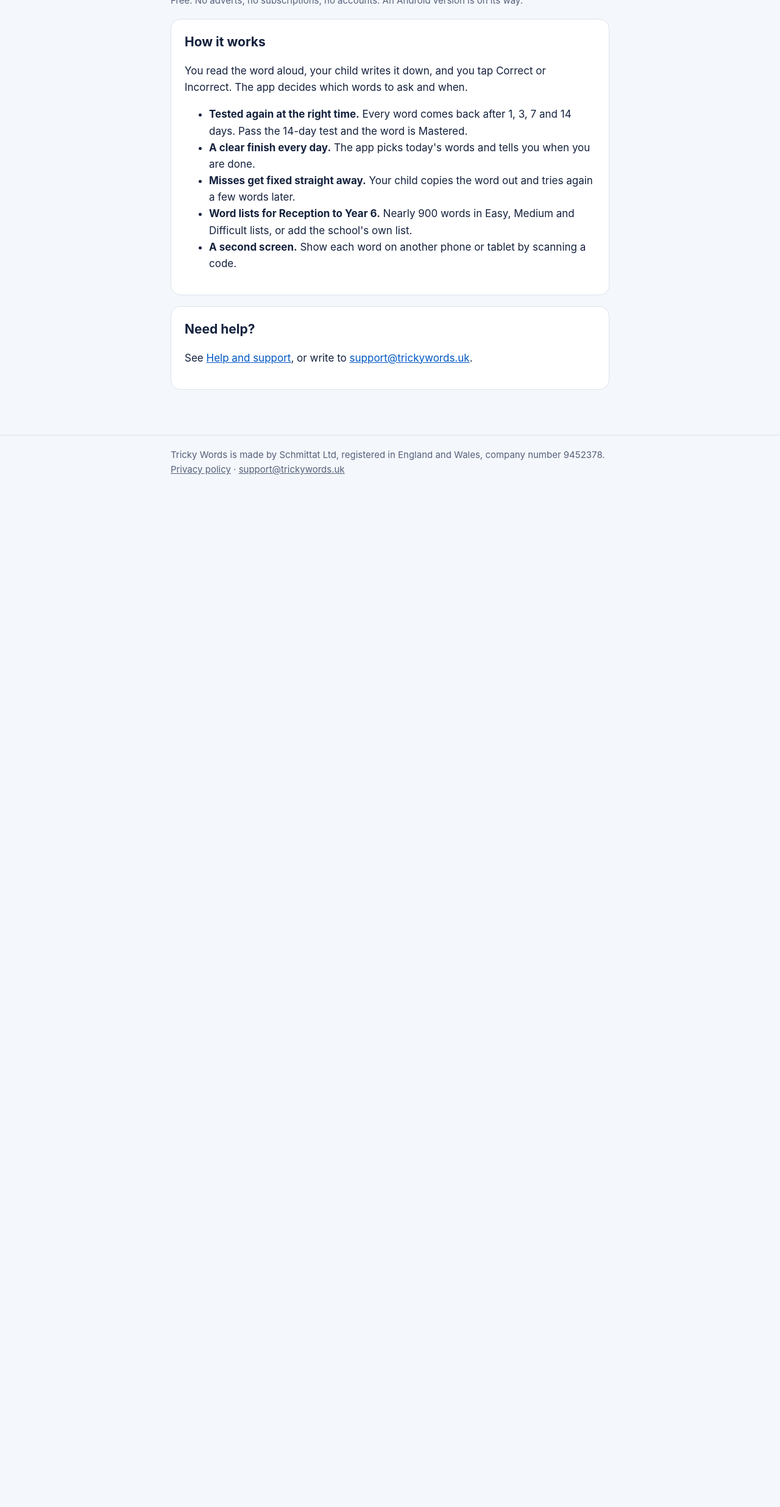
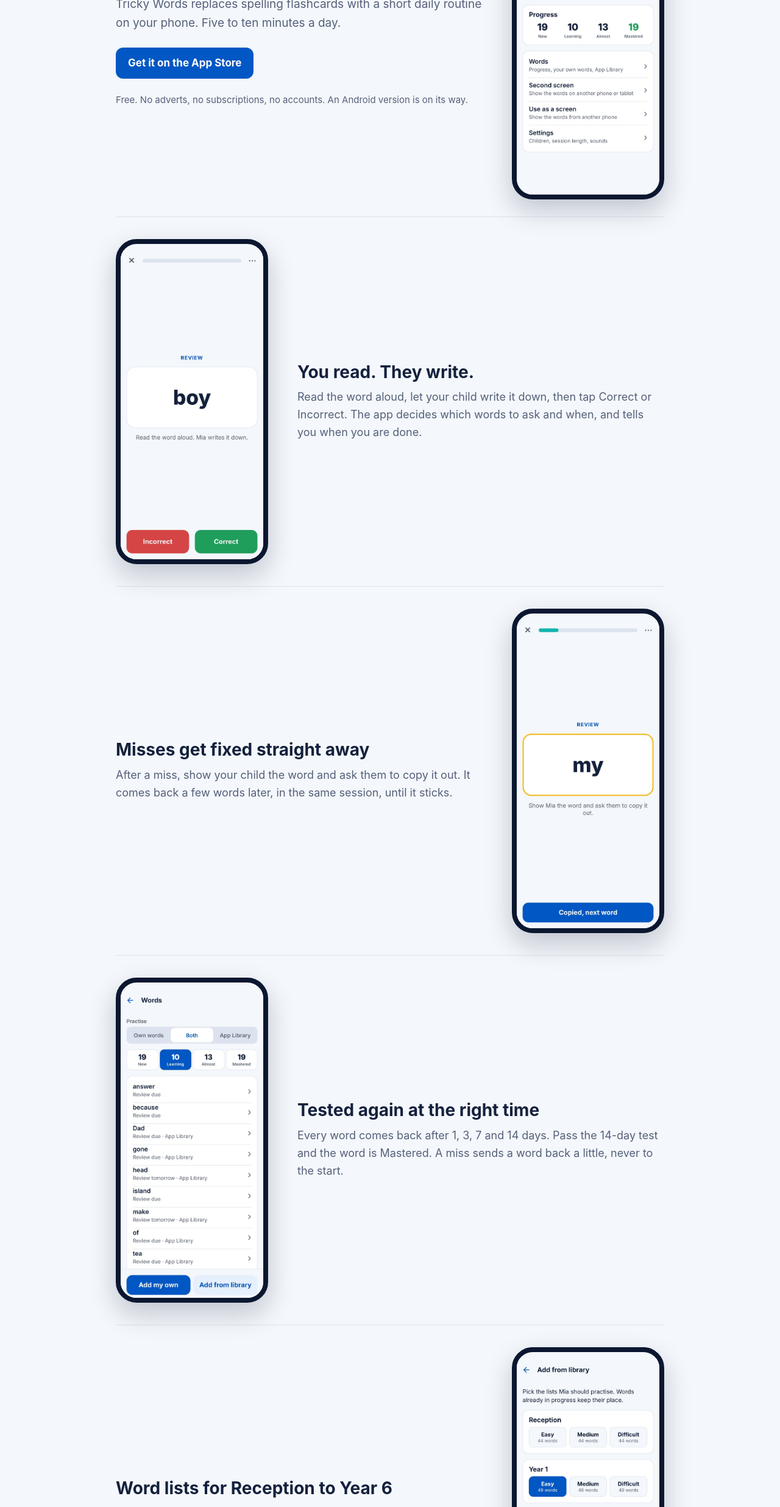
Before and after one commit to moritzschmittat/trickywords-website, a plain HTML site: page index.html in a window 1280 px wide. Shown: the part 329-2800 px from the top of the page at 61% size. Before the commit the page ends 1143 px from the top, so only its background shows below. Drawn offline with Linux system fonts and the light colour scheme.

Commit message:
Add app screenshots to the home page
Co-Authored-By: Claude Fable 5.2 <noreply@anthropic.com>
Claude-Session: https://claude.ai/code/session_01RQsC1eRyBbTHLRWdo9ch3e

```diff
--- a/index.html
+++ b/index.html
@@ -10,30 +10,69 @@
 </head>
 <body>
 <header><div class="inner"><img src="/icon.png" alt=""><a class="brand" href="/">Tricky Words</a><nav><a href="/" aria-current="page">Home</a><a href="/support.html">Help and support</a><a href="/privacy.html">Privacy policy</a></nav></div></header>
-<main>
-
+<main class="wide">
+<section class="hero">
+<div class="hero-text">
 <h1>Spelling practice, sorted</h1>
 <p class="lead">Tricky Words replaces spelling flashcards with a short daily routine on your phone. Five to ten minutes a day.</p>
 <p><a class="button" href="https://apps.apple.com/app/id6763272480">Get it on the App Store</a></p>
 <p class="muted">Free. No adverts, no subscriptions, no accounts. An Android version is on its way.</p>
+</div>
+<div class="phone"><img src="/img/home.jpg" alt="The Tricky Words home screen showing today&#39;s practice and progress" width="585" height="1266" loading="lazy"></div>
+</section>
 
-<div class="card">
-<h2>How it works</h2>
-<p>You read the word aloud, your child writes it down, and you tap Correct or Incorrect. The app decides which words to ask and when.</p>
-<ul>
-<li><strong>Tested again at the right time.</strong> Every word comes back after 1, 3, 7 and 14 days. Pass the 14-day test and the word is Mastered.</li>
-<li><strong>A clear finish every day.</strong> The app picks today's words and tells you when you are done.</li>
-<li><strong>Misses get fixed straight away.</strong> Your child copies the word out and tries again a few words later.</li>
-<li><strong>Word lists for Reception to Year 6.</strong> Nearly 900 words in Easy, Medium and Difficult lists, or add the school's own list.</li>
-<li><strong>A second screen.</strong> Show each word on another phone or tablet by scanning a code.</li>
-</ul>
+<section class="feature">
+<div class="phone"><img src="/img/practice.jpg" alt="A practice screen with the word to read aloud and Correct and Incorrect buttons" width="585" height="1266" loading="lazy"></div>
+<div>
+<h2>You read. They write.</h2>
+<p>Read the word aloud, let your child write it down, then tap Correct or Incorrect. The app decides which words to ask and when, and tells you when you are done.</p>
 </div>
+</section>
 
-<div class="card">
+<section class="feature flip">
+<div class="phone"><img src="/img/copy.jpg" alt="After a miss, the app asks the child to copy the word" width="585" height="1266" loading="lazy"></div>
+<div>
+<h2>Misses get fixed straight away</h2>
+<p>After a miss, show your child the word and ask them to copy it out. It comes back a few words later, in the same session, until it sticks.</p>
+</div>
+</section>
+
+<section class="feature">
+<div class="phone"><img src="/img/words.jpg" alt="The Words screen with words grouped as New, Learning, Almost and Mastered" width="585" height="1266" loading="lazy"></div>
+<div>
+<h2>Tested again at the right time</h2>
+<p>Every word comes back after 1, 3, 7 and 14 days. Pass the 14-day test and the word is Mastered. A miss sends a word back a little, never to the start.</p>
+</div>
+</section>
+
+<section class="feature flip">
+<div class="phone"><img src="/img/library.jpg" alt="Word lists for each school year in three levels" width="585" height="1266" loading="lazy"></div>
+<div>
+<h2>Word lists for Reception to Year 6</h2>
+<p>Nearly 900 words in Easy, Medium and Difficult lists. Or add the school&#39;s own spelling list by typing or pasting it, one word per line.</p>
+</div>
+</section>
+
+<section class="feature">
+<div class="phone"><img src="/img/done.jpg" alt="The Done for today screen" width="585" height="1266" loading="lazy"></div>
+<div>
+<h2>A clear finish every day</h2>
+<p>No endless sessions. When today&#39;s words are done, the app says so, and brings the right ones back tomorrow.</p>
+</div>
+</section>
+
+<section class="feature flip">
+<div class="phone"><img src="/img/share.jpg" alt="A code that another phone or tablet can scan to act as a second screen" width="585" height="1266" loading="lazy"></div>
+<div>
+<h2>A second screen</h2>
+<p>Show each word on another phone or tablet after you mark it, with a fanfare for a correct answer. Scan a code to join.</p>
+</div>
+</section>
+
+<div class="card center">
 <h2>Need help?</h2>
 <p>See <a href="/support.html">Help and support</a>, or write to <a href="mailto:support@trickywords.uk">support@trickywords.uk</a>.</p>
 </div>
-
 </main>
 <footer><div class="inner">Tricky Words is made by Schmittat Ltd, registered in England and Wales, company number 9452378. <a href="/privacy.html">Privacy policy</a> · <a href="mailto:support@trickywords.uk">support@trickywords.uk</a></div></footer>
 </body>
--- a/style.css
+++ b/style.css
@@ -25,3 +25,21 @@ th { color: var(--muted); font-weight: 600; }
 footer { border-top: 1px solid var(--border); }
 footer .inner { padding-top: 20px; padding-bottom: 32px; color: var(--muted); font-size: 15px; }
 footer a { color: var(--muted); }
+
+main.wide { max-width: 940px; }
+.hero { display: flex; align-items: center; gap: 40px; padding: 12px 0 28px; }
+.hero-text { flex: 1; }
+.hero h1 { font-size: 44px; }
+.phone { flex: 0 0 auto; width: 250px; border: 8px solid #0B1730; border-radius: 34px; overflow: hidden; background: var(--bg); box-shadow: 0 18px 44px rgba(11, 23, 48, 0.22); }
+.phone img { display: block; width: 100%; height: auto; margin-top: 10px; }
+.feature { display: flex; align-items: center; gap: 48px; padding: 36px 0; border-top: 1px solid var(--border); }
+.feature.flip { flex-direction: row-reverse; }
+.feature > div:not(.phone) { flex: 1; }
+.feature h2 { font-size: 28px; line-height: 1.2; margin: 0 0 10px; }
+.feature p { font-size: 18px; color: var(--muted); margin: 0; }
+.center { text-align: center; }
+@media (max-width: 680px) {
+  .hero, .feature, .feature.flip { flex-direction: column; text-align: center; gap: 24px; }
+  .hero h1 { font-size: 34px; }
+  .phone { width: 230px; }
+}
```
Also changed, not shown: img/copy.jpg (added), img/done.jpg (added), img/home.jpg (added), img/library.jpg (added), img/practice.jpg (added), img/share.jpg (added), img/words.jpg (added).
